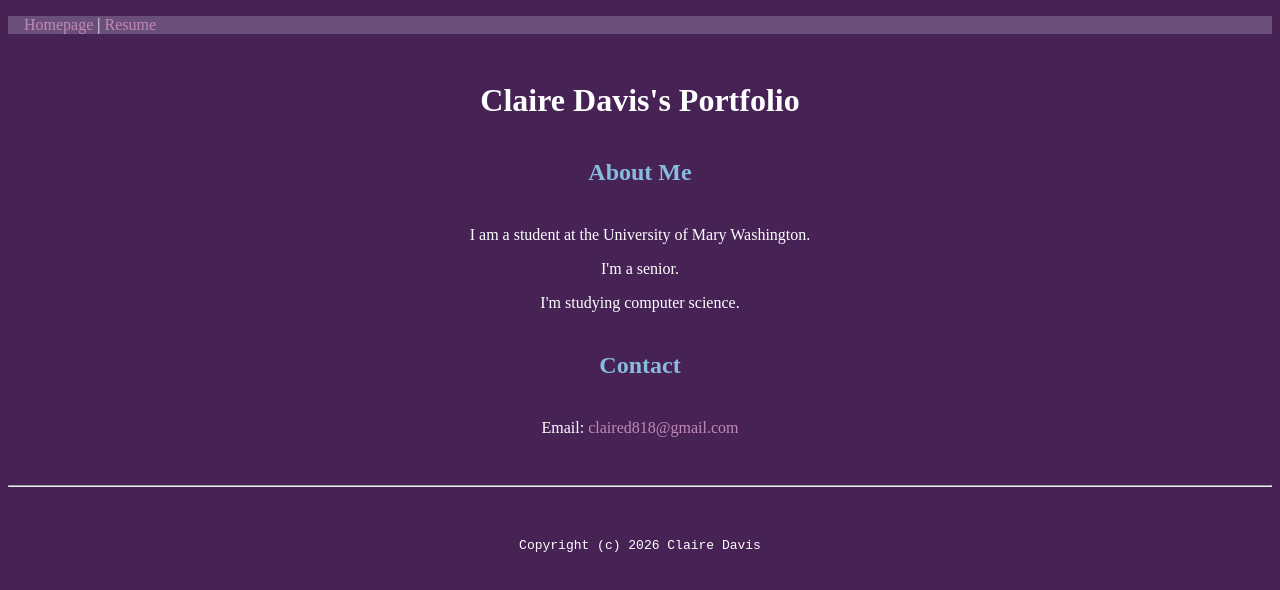
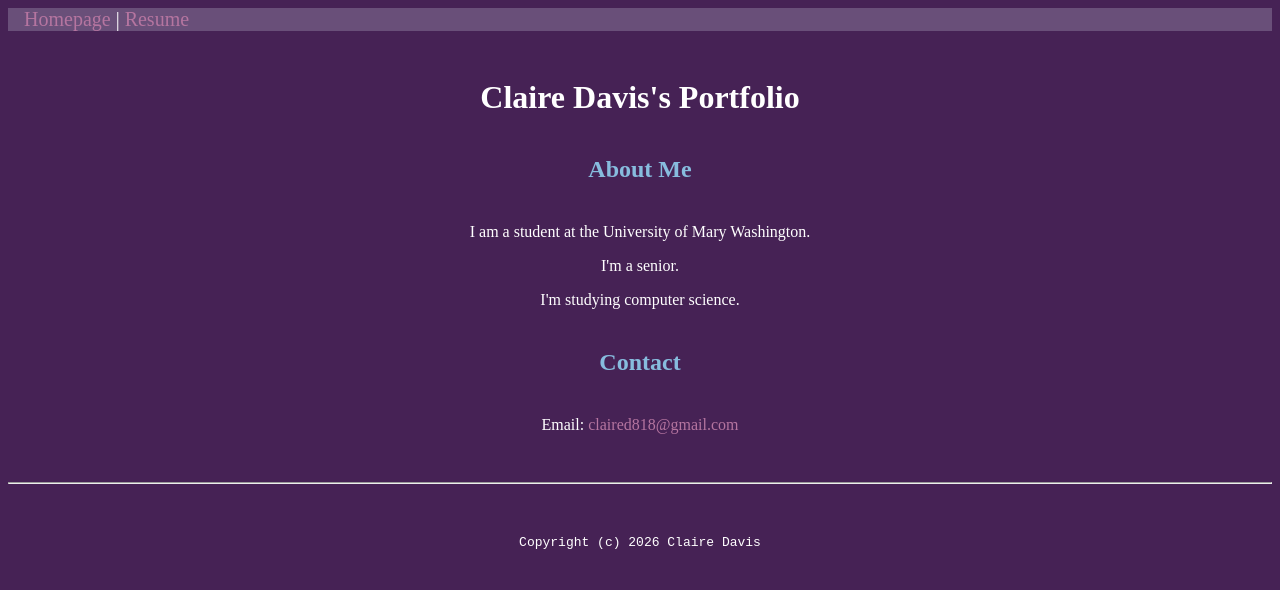
Before and after one commit to claired818/DGST101-BasicHTMLSite, a plain HTML site: page index.html in a window 1280 px wide. Drawn offline with Linux system fonts and the light colour scheme.

Commit message:
Refine header navigation styling
Co-authored-by: Copilot App <223556219+Copilot@users.noreply.github.com>

```diff
--- a/css/master.css
+++ b/css/master.css
@@ -4,7 +4,7 @@
 
   a {
     /* set the text color to blue here */
-    color: #C289B4;
+    color: #B575A0;
     text-decoration: none; /* This means we do not want hyperlinks to be underlined */
   }
 
@@ -27,7 +27,7 @@
 
   header {
     background-color: #694F79;
-    margin: 1rem 0;
+    font-size: 1.25rem;
     padding-left: 1rem;
     text-align: left;
   }
```
